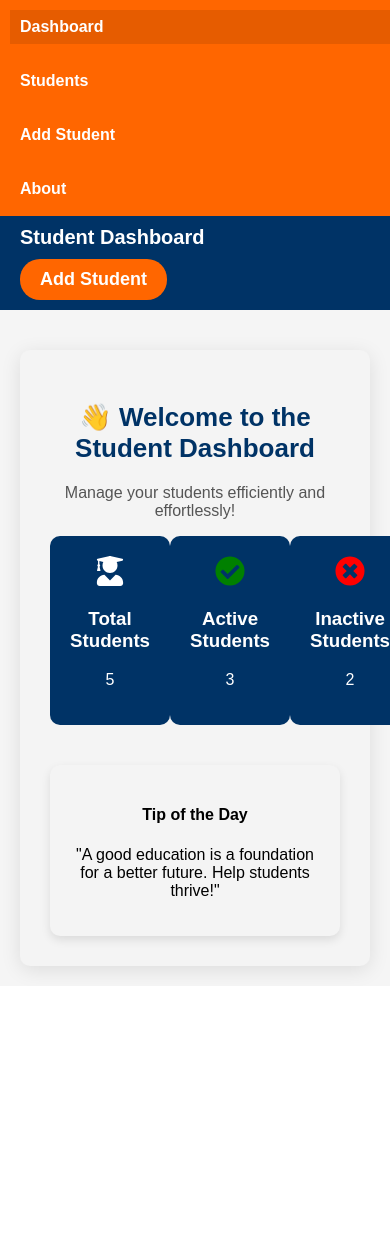
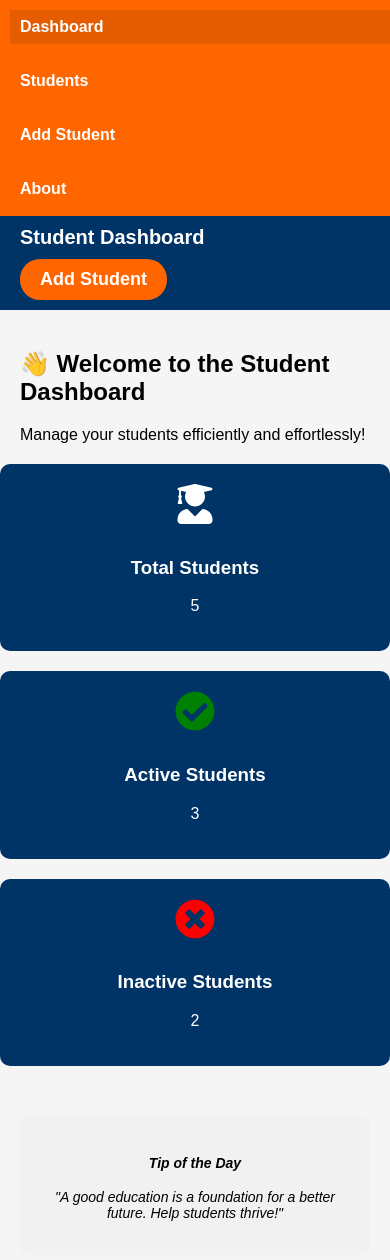
Before and after one commit to Rakhi-520/student-dashboard, a React (Create React App) app: page / in a window 390 px wide. Shown: the top 1260 px of the page. Before the commit the page ends 986 px from the top, so only its background shows below. Built offline with nearby package versions, Linux system fonts and the light colour scheme.

Commit message:
Implemented modal for displaying student lists, added close button functionality, and enhanced UI styling for modal, dashboard stats, and responsiveness

```diff
--- a/src/pages/Dashboard.css
+++ b/src/pages/Dashboard.css
@@ -1,63 +1,15 @@
-
-.dashboard {
-  background-color: #f4f4f4;
-  padding: 30px;
-  border-radius: 10px;
-  box-shadow: 0 4px 20px rgba(0, 0, 0, 0.1);
-  margin-top: 20px;
-}
-
-.dashboard-title {
-  font-size: 26px;
-  font-weight: bold;
-  margin-bottom: 20px;
-  color: #003366;
-  text-align: center;
-}
-
-.dashboard-subtitle {
-  text-align: center;
-  font-size: 16px;
-  color: #555;
-}
-
-/* Stats Container */
-.stats-container {
-  display: flex;
-  justify-content: space-around;
-  margin-bottom: 40px;
-}
-
-.stat-card {
-  background-color: #003366;
-  color: white;
-  padding: 20px;
-  text-align: center;
-  border-radius: 10px;
-  cursor: pointer;
-  transition: transform 0.3s ease;
-}
-
-.stat-card:hover {
-  transform: scale(1.05);
-}
-
-.stat-icon {
-  font-size: 30px;
-}
-
-/* Modal Styles */
+/* Modal Overlay */
 .modal {
   position: fixed;
   top: 0;
   left: 0;
   width: 100%;
   height: 100%;
-  background-color: rgba(0, 0, 0, 0.5);
+  background-color: rgba(0, 0, 0, 0.5); /* Transparent background */
   display: flex;
   justify-content: center;
   align-items: center;
-  z-index: 1000;
+  z-index: 999;
 }
 
 /* Modal Content */
@@ -66,23 +18,28 @@
   padding: 20px;
   border-radius: 10px;
   width: 80%;
-  max-width: 500px;
-  box-shadow: 0px 4px 10px rgba(0, 0, 0, 0.2);
-  position: relative;
+  max-width: 600px;
+  box-shadow: 0 4px 20px rgba(0, 0, 0, 0.1);
+  position: relative; /* Make sure close button is positioned relative to the modal content */
 }
 
+/* Close Button */
 .close {
   position: absolute;
   top: 10px;
   right: 10px;
-  font-size: 25px;
-  font-weight: bold;
   cursor: pointer;
+  background-color: transparent;
+  border: none;
+  font-size: 18px;
+  color: #333;
 }
 
+/* Table Styles */
 .student-table {
   width: 100%;
   border-collapse: collapse;
+  margin-top: 20px;
 }
 
 .student-table th, .student-table td {
@@ -94,18 +51,59 @@
 .student-table th {
   background-color: #003366;
   color: white;
+  text-transform: uppercase;
 }
 
-.student-table tr:nth-child(even) {
-  background-color: #f9f9f9;
+/* Table Row Hover Effect */
+.student-table tr:hover {
+  background-color: #f1f1f1;
 }
 
-/* Motivation Box Styles */
-.motivation-box {
-  margin-top: 40px;
-  background-color: #f4f4f4;
+/* Stat Cards */
+.stat-card {
+  background-color: #003366;
+  color: white;
   padding: 20px;
   border-radius: 10px;
-  box-shadow: 0px 4px 10px rgba(0, 0, 0, 0.1);
   text-align: center;
+  cursor: pointer;
+  transition: transform 0.3s ease;
 }
+
+.stat-card:hover {
+  transform: translateY(-10px);
+}
+
+.stat-icon {
+  font-size: 40px;
+  margin-bottom: 10px;
+}
+
+.stats-container {
+  display: flex;
+  justify-content: space-around;
+  margin-top: 20px;
+}
+
+.motivation-box {
+  background-color: #f1f1f1;
+  padding: 20px;
+  border-radius: 10px;
+  margin-top: 30px;
+  text-align: center;
+  font-size: 14px;
+  font-style: italic;
+}
+
+/* Responsive Design */
+@media (max-width: 768px) {
+  .stats-container {
+    flex-direction: column;
+    align-items: center;
+  }
+
+  .stat-card {
+    margin-bottom: 20px;
+    width: 100%;
+  }
+}
```
Also changed, not shown: src/components/StudentListModal.css (+77 -11 lines), src/components/StudentListModal.js (+9 -4 lines).
